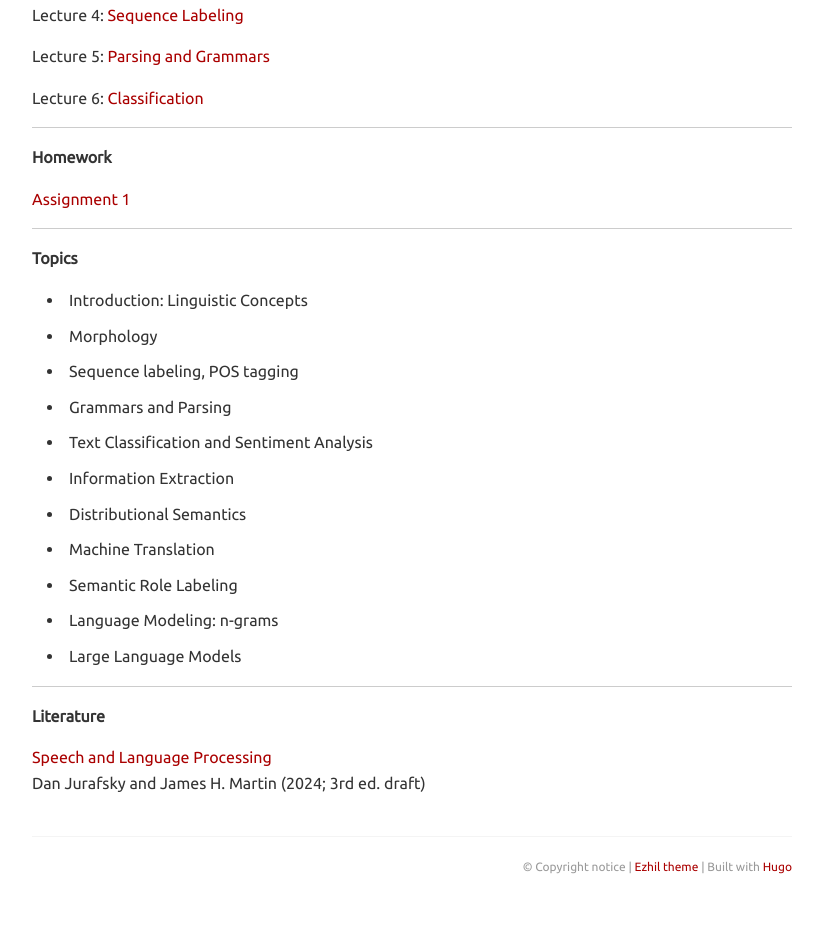
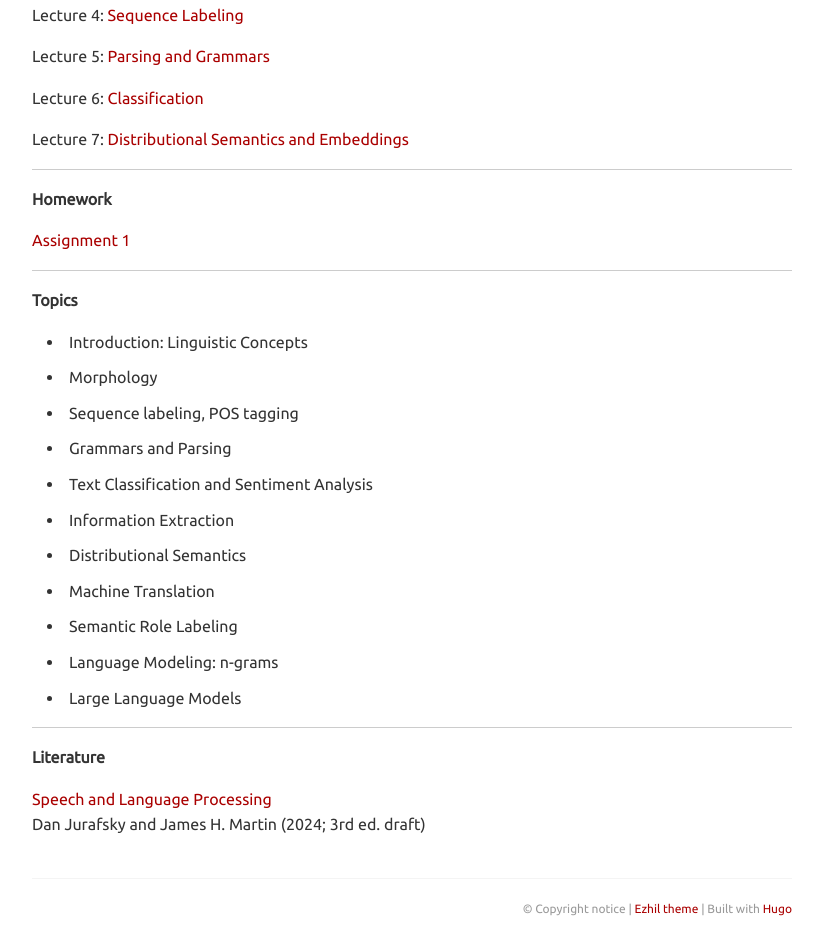
Before and after one commit to mariondimarco/mariondimarco.github.io, a plain HTML site: page teaching/index.html in a window 1280 px wide. Shown: the part 795-1722 px from the top of the page, without its empty margins (228-1051 px from the left). Before the commit the page ends 1692 px from the top, so only its background shows below. Drawn offline with Linux system fonts and the light colour scheme.

Commit message:
lecture semanticsX

```diff
--- a/teaching/index.html
+++ b/teaching/index.html
@@ -87,6 +87,7 @@ Tuesday 14:15 &ndash; 15:45</p>
 <p>Lecture 4:  <a href="https://mariondimarco.github.io/Lectures/lecture_Labeling.pdf">Sequence Labeling</a></p>
 <p>Lecture 5: <a href="https://mariondimarco.github.io/Lectures/lecture_Grammar.pdf">Parsing and Grammars</a></p>
 <p>Lecture 6: <a href="https://mariondimarco.github.io/Lectures/lecture_Classification.pdf">Classification</a></p>
+<p>Lecture 7: <a href="https://mariondimarco.github.io/Lectures/lecture_SemanticsEmbeddings.pdf">Distributional Semantics and Embeddings</a></p>
 <hr>
 <p><strong>Homework</strong></p>
 <p><a href="https://mariondimarco.github.io/Lectures/homework1.pdf">Assignment 1</a></p>
```
